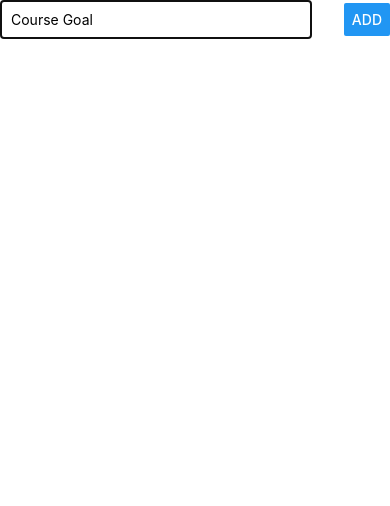
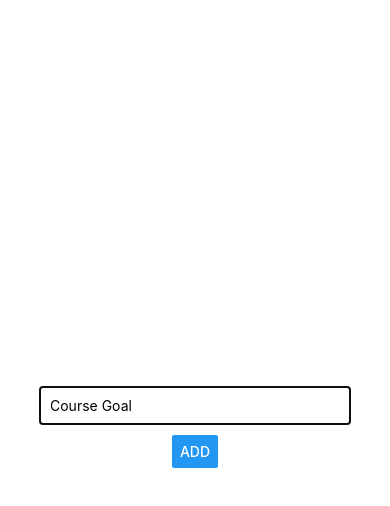
Before and after one commit to walidwazini/ReactNative-GoalsApp-1, a React Native app: screen / in a window 390 px wide. Both pictures are taken after a click on the button "ADD NEW GOAL". Shown: the top 506 px of the page. Built offline with nearby package versions, Linux system fonts and the light colour scheme.

Commit message:
Toggle off for Modal compnt

```diff
--- a/App.js
+++ b/App.js
@@ -14,7 +14,9 @@
     setCourseGoals(currentGoals => [...courseGoals, {
       id: Math.random().toString(), val: goalTitle
     }])
+    setIsAddMode(false)
   }
+  //  isAddMode used as toggle for Modalcomponent
   const [isAddMode, setIsAddMode] = useState(false);
   const removeGoalHandler = goalId => {
     setCourseGoals(currentGoals => {
--- a/components/GoalInput.js
+++ b/components/GoalInput.js
@@ -11,7 +11,7 @@
     }
 
     return (
-        <Modal visible={props.visibleApp} animationType='slide' >
+        <Modal visible={props.visibleApp} animationType='fade' >
             <View style={styles.inputContainer} >
                 <TextInput
                     placeholder='Course Goal' style={styles.input}
@@ -27,14 +27,15 @@
 
 const styles = StyleSheet.create({
     inputContainer: {
-        flexDirection: 'row',
-        justifyContent: 'space-between',
+        flex: 1,
+        justifyContent: 'center',
         alignItems: 'center'
     },
     input: {
         width: '80%',
         borderColor: 'red',
         borderWidth: 1,
+        margin: 10,
         padding: 10
     },
 })
```
